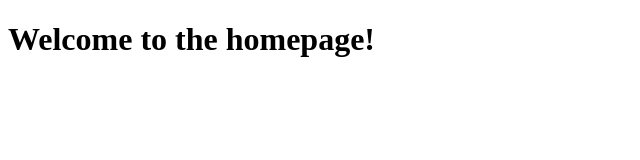
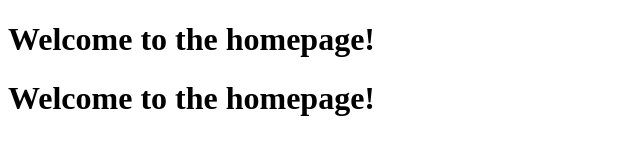
Before and after one commit to Abhishek610819/React-Project, a plain HTML site: page index.html in a window 1280 px wide. Shown: the whole page, without its empty margins (0-640 px from the left). Drawn offline with Linux system fonts and the light colour scheme.

Commit message:
firstreact

```diff
--- a/index.html
+++ b/index.html
@@ -7,5 +7,6 @@
 </head>
 <body>
    <h1>Welcome to the homepage!</h1>
+    <h1>Welcome to the homepage!</h1>
 </body>
 </html>
```
